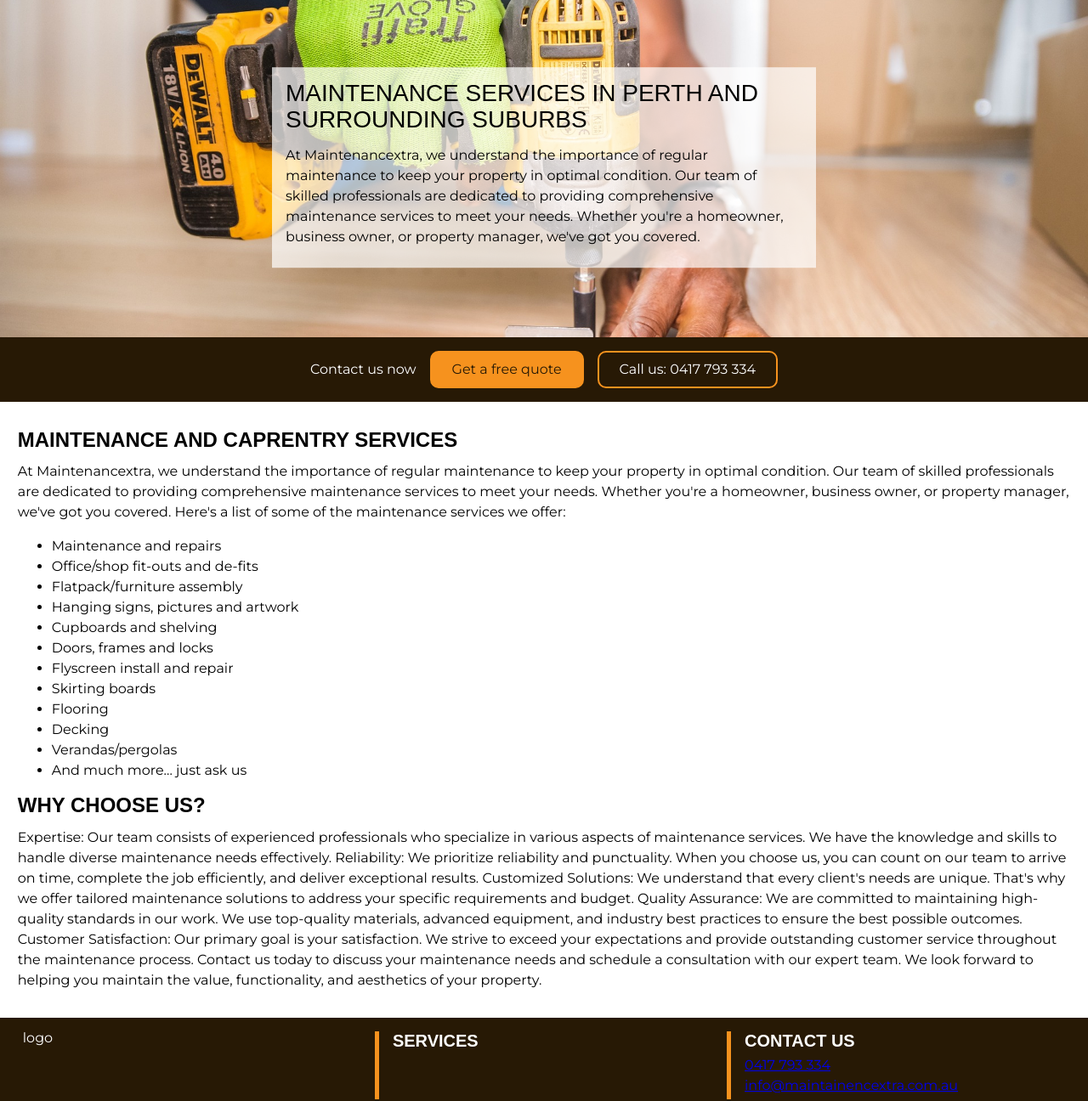
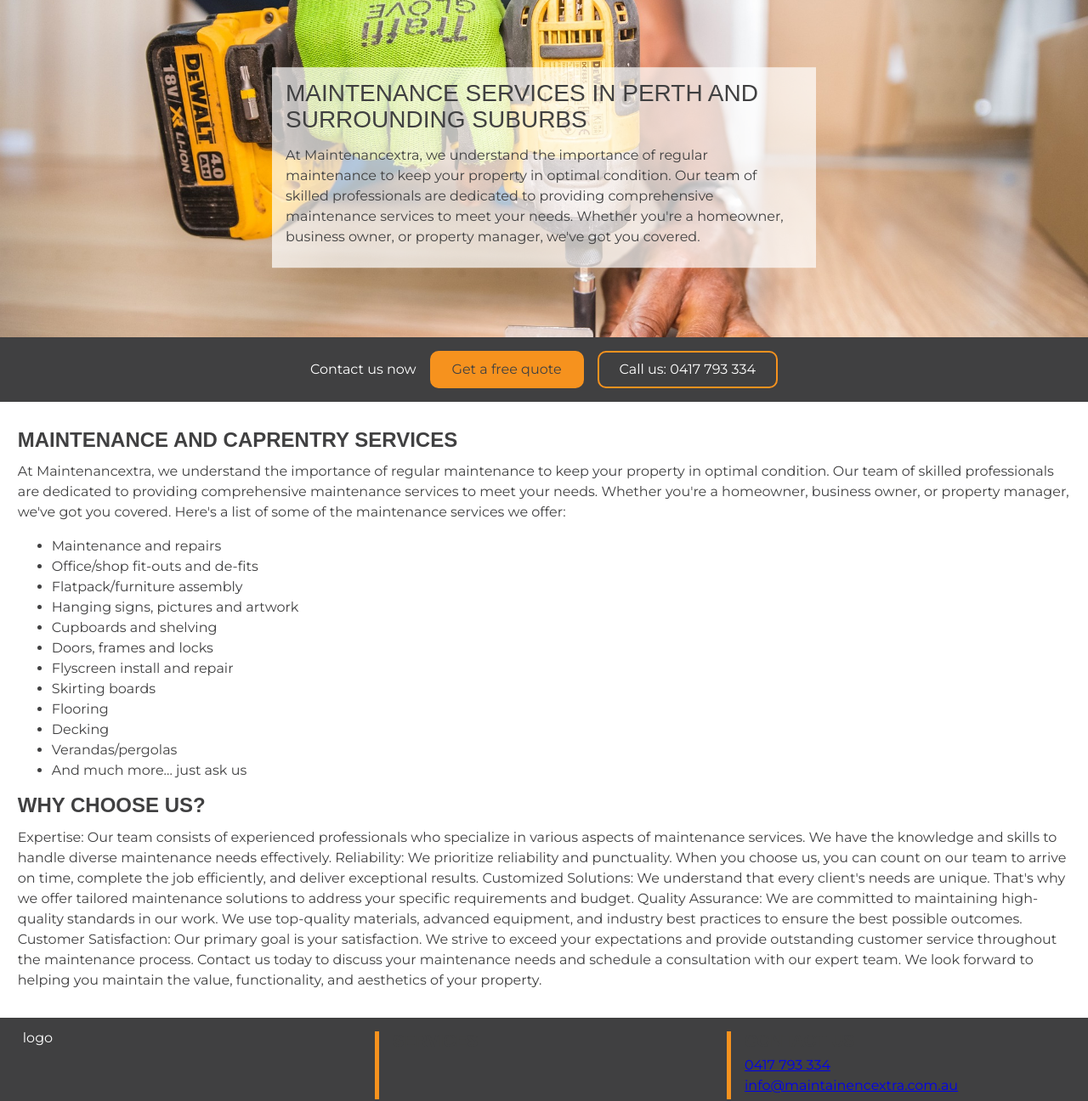
Before and after one commit to jcollier78/mark-website, a plain HTML site: page index.html in a window 1280 px wide. Shown: the part 127-1423 px from the top of the page at 85% size. Drawn offline with Linux system fonts and the light colour scheme; a web font is replaced by a local one.

Commit message:
minor updates

```diff
--- a/scss/_global.scss
+++ b/scss/_global.scss
@@ -50,7 +50,8 @@ p, h1, h2, h3, h4, h5, h6 {
 :root {
   --primary-color: #f6921e;
   --primary-color-tint: #fdb664;
-  --dark-color: #271905;
+  --clr-accent: #a7a9ac;
+  --dark-color: #404041;
 
   --primary-font: 'Montserrat', sans-serif;;
   --secondary-font: "brandon-grotesque", sans-serif;
@@ -58,6 +59,7 @@ p, h1, h2, h3, h4, h5, h6 {
 
 body {
   font-family: var(--primary-font);
+  color: var(--dark-color);
   overflow-x: hidden;
 }
 
@@ -66,6 +68,7 @@ h1, h2, h3 {
   font-family: var(--secondary-font);
   font-weight: 700;
   font-style: normal;
+  color: var(--dark-color);
   text-transform: uppercase;
   line-height: 1.1;
 }
```
Also changed, not shown: css/styles.css, 1 other file.
